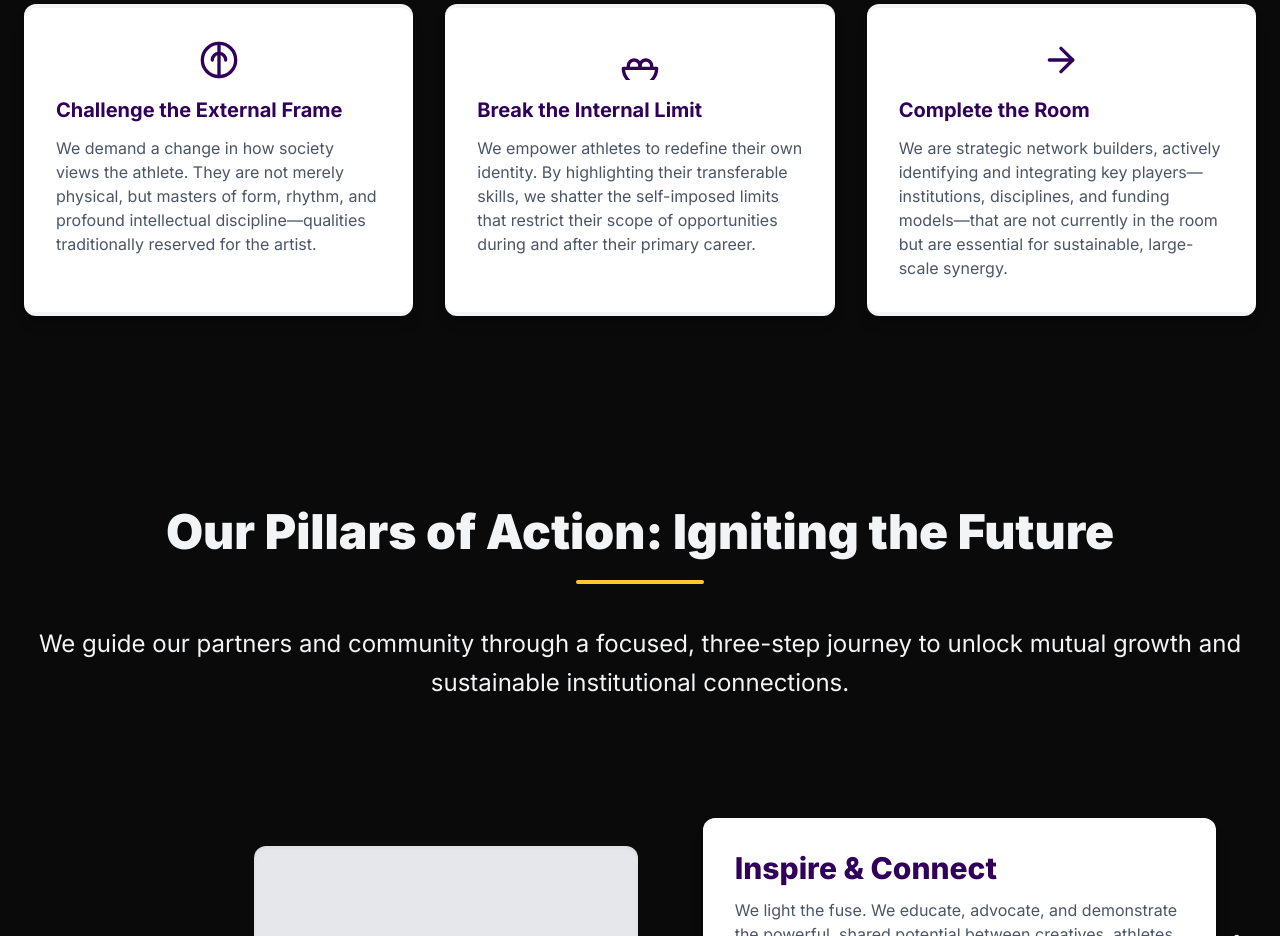
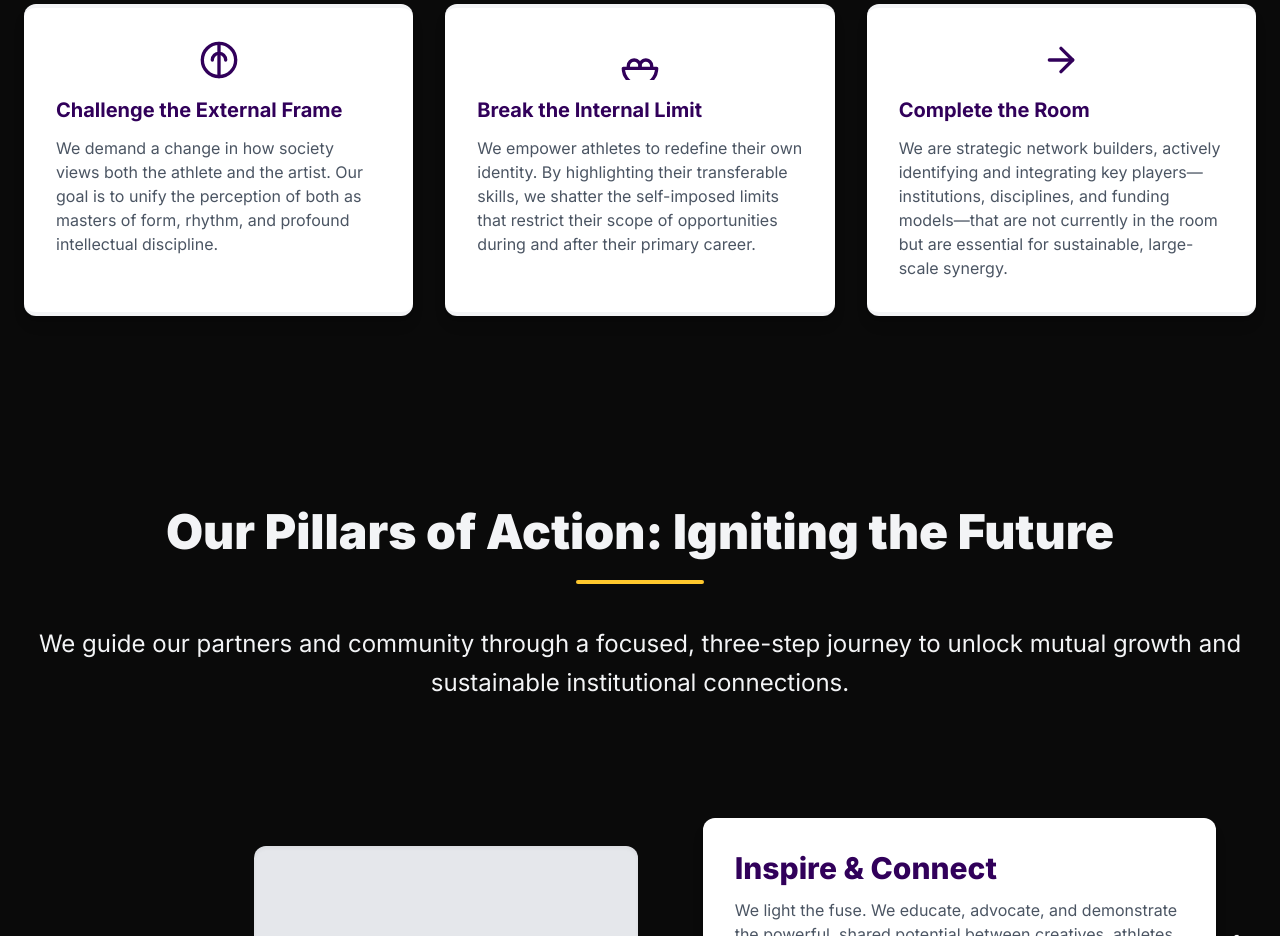
Before and after one commit to bettoux/passerelles, a website: page public/index.html in a window 1280 px wide. Shown: the part 1720-2656 px from the top of the page. Drawn offline with nearby package versions, Linux system fonts and the light colour scheme.

```diff
--- a/public/index.html
+++ b/public/index.html
@@ -362,7 +362,7 @@
                 </div>
                 <h4 class="text-xl font-bold mb-3 text-primary-deep">Challenge the External Frame</h4>
                 <p class="text-gray-600">
-                    We demand a change in how society views the athlete. They are not merely physical, but masters of form, rhythm, and profound intellectual discipline—qualities traditionally reserved for the artist.
+                    We demand a change in how society views both the athlete and the artist. Our goal is to unify the perception of both as masters of form, rhythm, and profound intellectual discipline.
                 </p>
             </div>
 
```
